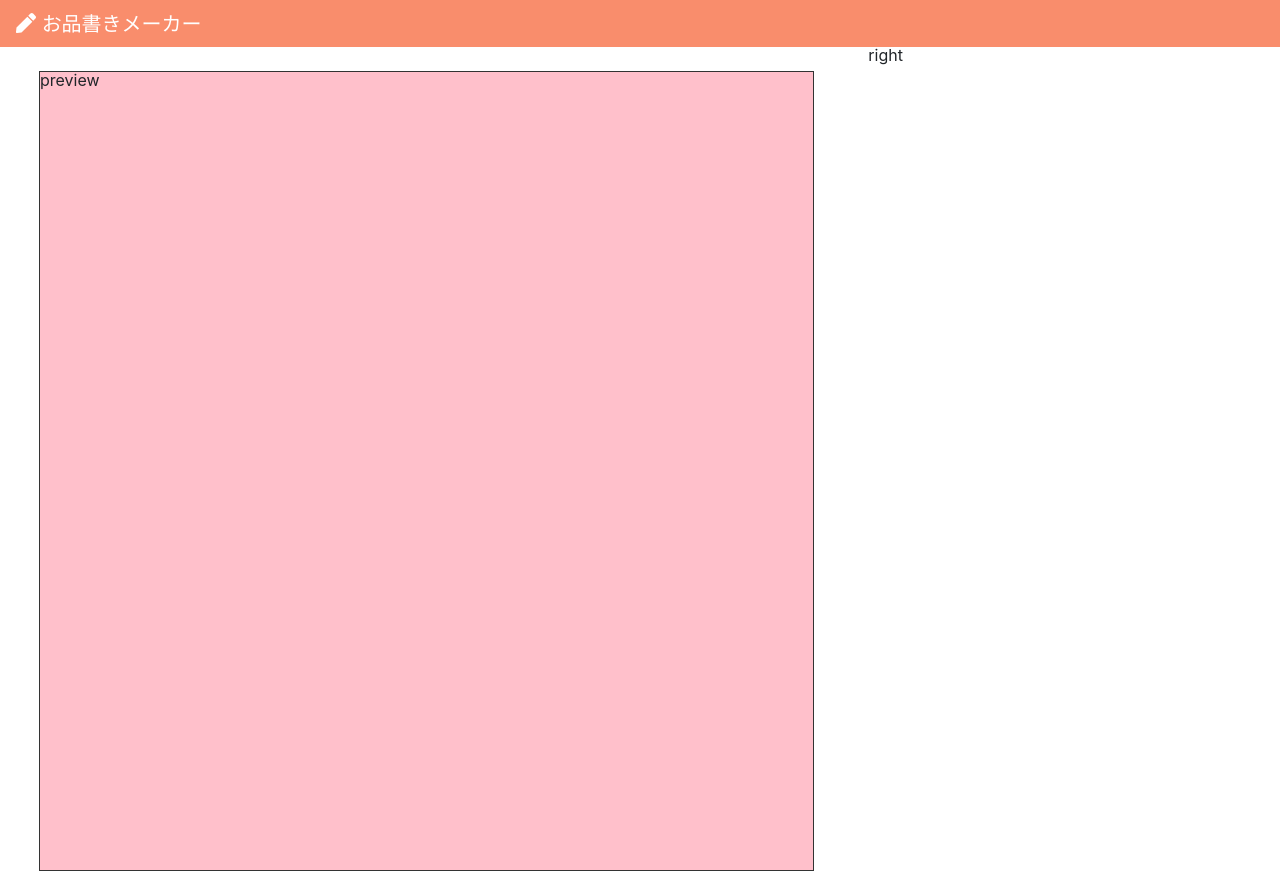
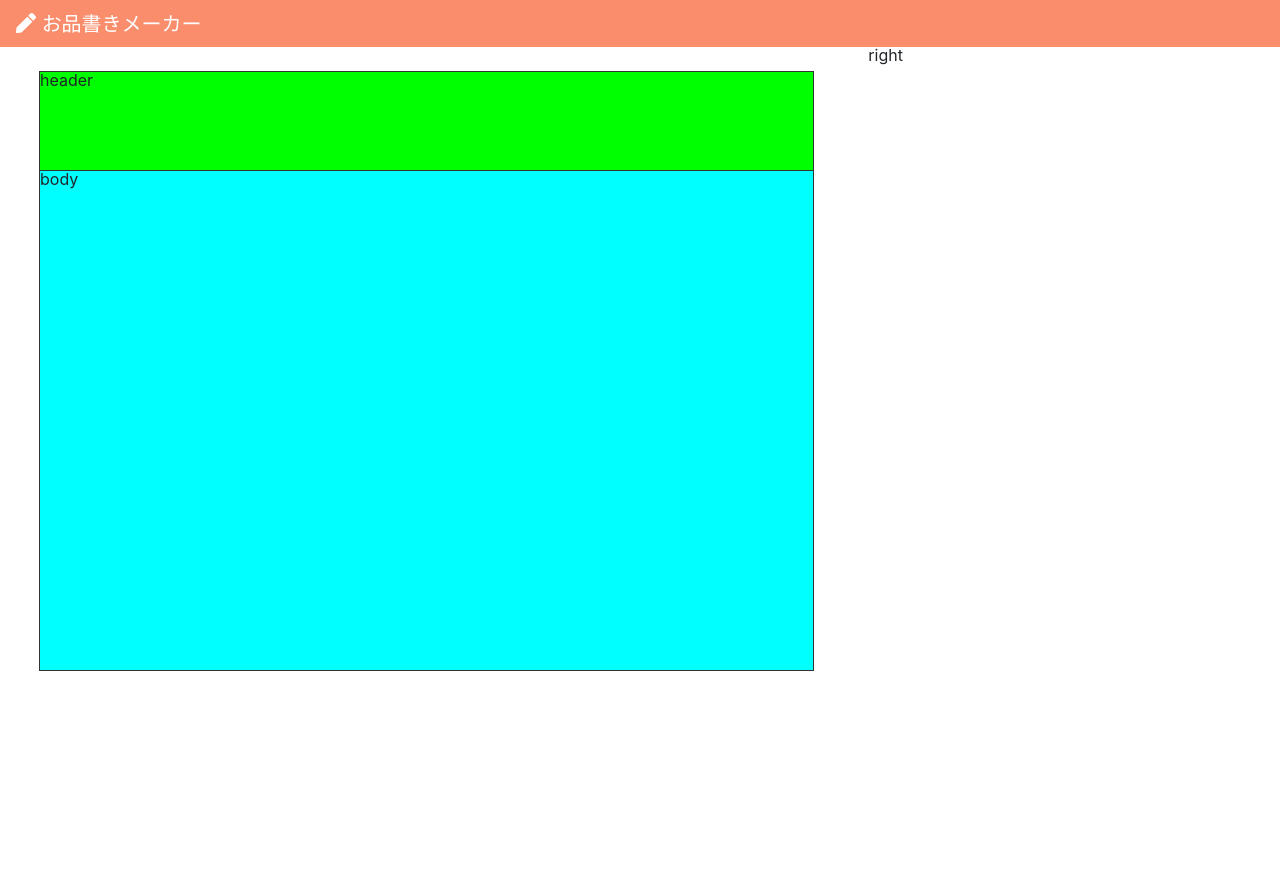
Before and after one commit to kyoruni/oshinagaki, a Vue app: page /edit in a window 1280 px wide. After the commit the page ends 800 px from the top, so only its background shows below. Built offline with nearby package versions, Linux system fonts and the light colour scheme.

Commit message:
:wrench: セクション分け

```diff
--- a/src/views/Edit.vue
+++ b/src/views/Edit.vue
@@ -3,7 +3,12 @@
     <b-row>
       <div class="left col-8">
         <div class="preview m-4">
-          preview
+          <div class="preview__header">
+            header
+          </div>
+          <div class="preview__body">
+            body
+          </div>
         </div>
       </div>
       <div class="right col-4">
@@ -22,7 +27,17 @@ export default {
 <style lang="scss" scoped>
 .preview {
   background: pink;
-  border: 1px solid #333;
-  height: 800px;
+  height: 600px;
+  &__header {
+    background: lime;
+    border: 1px solid #333;
+    height: 100px;
+  }
+  &__body {
+    background: aqua;
+    border: 1px solid #333;
+    border-top: none;
+    height: 500px;
+  }
 }
 </style>
```
